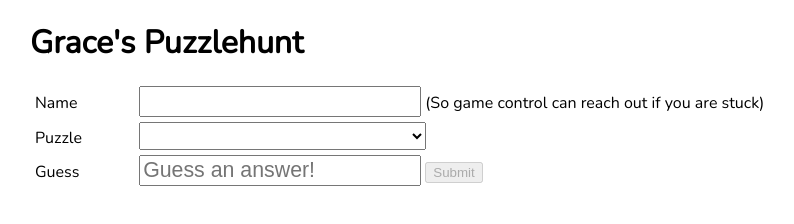
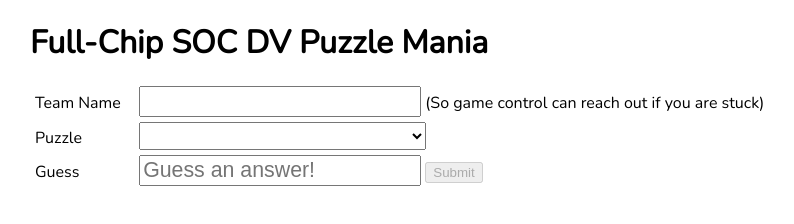
Before and after one commit to chudooder/applehunt, a plain HTML site: page index.html in a window 1280 px wide. Shown: the whole page, without its empty margins (210-1004 px from the left). Drawn offline with nearby package versions, Linux system fonts and the light colour scheme.

Commit message:
name changes

```diff
--- a/index.html
+++ b/index.html
@@ -1,7 +1,7 @@
 <!DOCTYPE html>
 <html>
 <head>
-  <title> Apple Puzzlehunt </title>
+  <title> Full-Chip SOC DV Puzzle Mania </title>
   <script src="https://cdn.jsdelivr.net/npm/vue@2.6.12/dist/vue.js"></script>
   <script src="https://cdn.jsdelivr.net/npm/axios/dist/axios.min.js"></script>
   <script src="md5.min.js"></script>
@@ -12,9 +12,9 @@
 <body>
   <div id="app">
     <div class="container">
-      <h1> Grace's Puzzlehunt </h1>
+      <h1> Full-Chip SOC DV Puzzle Mania </h1>
       <div>
-        <label class="prelabel"> Name </label>
+        <label class="prelabel"> Team Name </label>
         <input v-model="user">
         <label> (So game control can reach out if you are stuck) </label>
       </div>
```
